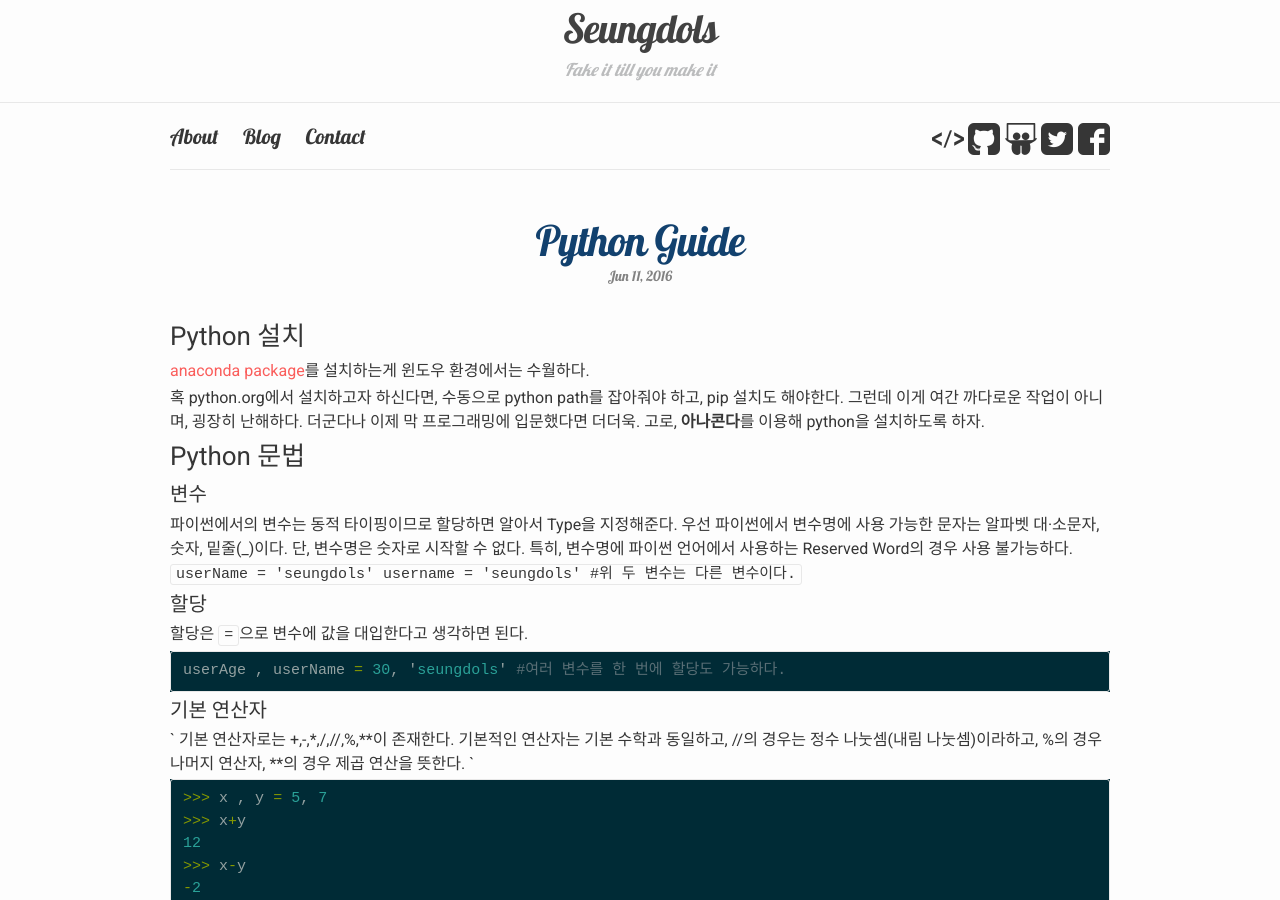
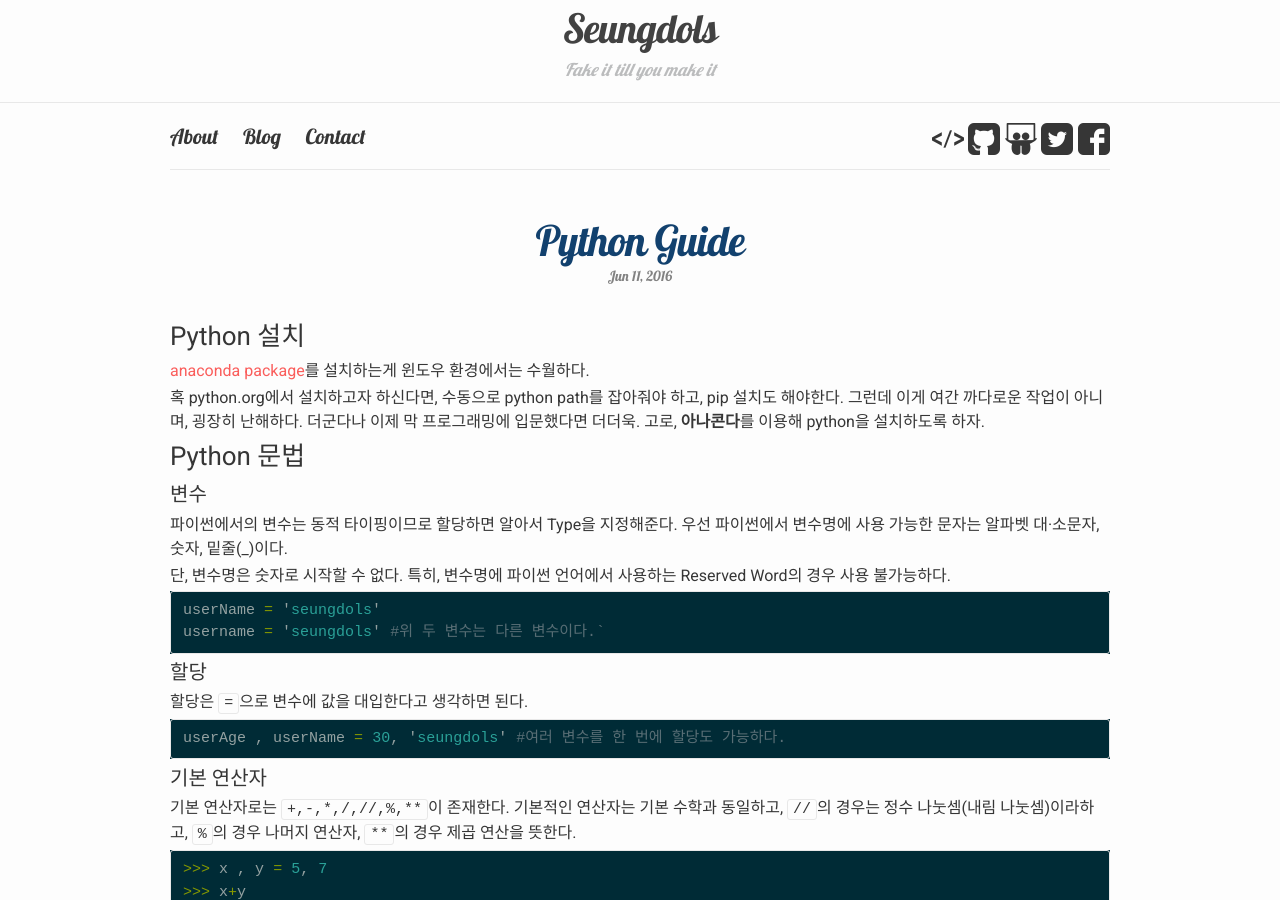
Before and after one commit to seungdols/seungdols.github.io, a Jekyll site: the page built from _posts/2016/2016-06-11-python-guide.markdown, in a window 1280 px wide and 900 px high. Built offline with Jekyll 4.4.1, drawn with Linux system fonts in a browser that asks for light colours; comment, search, counter and statistics services are not loaded; some of the changed text lies outside the part shown.

Commit message:
change contents

````diff
--- a/_posts/2016/2016-06-11-python-guide.markdown
+++ b/_posts/2016/2016-06-11-python-guide.markdown
@@ -18,9 +18,13 @@ comments: true
 
 #### 변수
 
-파이썬에서의 변수는 동적 타이핑이므로 할당하면 알아서 Type을 지정해준다. 우선 파이썬에서 변수명에 사용 가능한 문자는 알파벳 대·소문자, 숫자, 밑줄(_)이다. 단, 변수명은 숫자로 시작할 수 없다. 특히, 변수명에 파이썬 언어에서 사용하는 Reserved Word의 경우 사용 불가능하다.
-`userName = 'seungdols' username = 'seungdols' #위 두 변수는 다른 변수이다.`
+파이썬에서의 변수는 동적 타이핑이므로 할당하면 알아서 Type을 지정해준다. 우선 파이썬에서 변수명에 사용 가능한 문자는 알파벳 대·소문자, 숫자, 밑줄(_)이다.
 
+단, 변수명은 숫자로 시작할 수 없다. 특히, 변수명에 파이썬 언어에서 사용하는 Reserved Word의 경우 사용 불가능하다.
+```python
+userName = 'seungdols'
+username = 'seungdols' #위 두 변수는 다른 변수이다.`
+```
 #### 할당
 
 할당은 `=`으로 변수에 값을 대입한다고 생각하면 된다.
@@ -31,10 +35,10 @@ userAge , userName = 30, 'seungdols' #여러 변수를 한 번에 할당도 가
 
 #### 기본 연산자
 
-`
-기본 연산자로는 +,-,*,/,//,%,**이 존재한다.
-기본적인 연산자는 기본 수학과 동일하고, //의 경우는 정수 나눗셈(내림 나눗셈)이라하고, %의 경우 나머지 연산자, **의 경우 제곱 연산을 뜻한다.
-`
+
+기본 연산자로는 `+,-,*,/,//,%,**`이 존재한다.
+기본적인 연산자는 기본 수학과 동일하고, `//`의 경우는 정수 나눗셈(내림 나눗셈)이라하고, `%`의 경우 나머지 연산자, `**`의 경우 제곱 연산을 뜻한다.
+
 ```python
 >>> x , y = 5, 7
 >>> x+y
@@ -81,7 +85,7 @@ userAge , userName = 30, 'seungdols' #여러 변수를 한 번에 할당도 가
 int() , float(), str() # 세가지의 타입 변환 내장함수가 존재한다.
 ```
 
-###### 정수
+##### 정수
 
 정수는 소수부가 없는 숫자를 말한다.
 
@@ -103,7 +107,7 @@ int() , float(), str() # 세가지의 타입 변환 내장함수가 존재한다
 35
 ```
 
-=== 부동소수점(실수) ===
+### 부동소수점(실수)
 
 실수는 소수부가 포함된 수들을 말하며, 정수보다 표현 범위가 크다.
 
@@ -171,6 +175,7 @@ TypeError: 'tuple' object does not support item assignment>>>
 ### 사전
 
 dictionary type의 경우는 Java의 HashMap과 비슷하다고 볼 수 있고, Key : value 형태를 갖는다. 특히 한 사전 데이터 타입 안에 같은 key가 중복 되어서는 안 된다. dict() 메소드로도 생성 할 수 있다.
+
 ```python
 dic = {1:'one', 2:'two'}
 dic[1]
@@ -182,7 +187,7 @@ Traceback (most recent call last):# key 0인 것이 없으니 오류가 난다.
 KeyError: 0
 ```
 
-###### Python 기초
+#### Python 기초
 
 조건
 
--- a/_posts/2016/2016-06-14-java-generics-vs-c-generics.markdown
+++ b/_posts/2016/2016-06-14-java-generics-vs-c-generics.markdown
@@ -150,7 +150,7 @@ C#의 경우 컴파일 되고나면, `IL (Intermediate Language)`로 번역이
   - delegate로 변함
 * 대리자 (delegate)
   - Function Pointer와 비슷함
-* [링큐 (LinQ)](###LinQ)
+* 링큐 (LinQ)
 * 확장 메서드 (Extension Method)
 
 ### LinQ
--- a/_sass/_base.scss
+++ b/_sass/_base.scss
@@ -131,7 +131,7 @@ code {
     font-size: 15px;
     border: 1px solid $grey-color-light;
     border-radius: 3px;
-    // background-color: #eef;
+    //background-color: #eef;
 }
 
 code {
````
Also changed, not shown: other parts of _posts/2016/2016-06-11-python-guide.markdown (+4 -2 lines).
